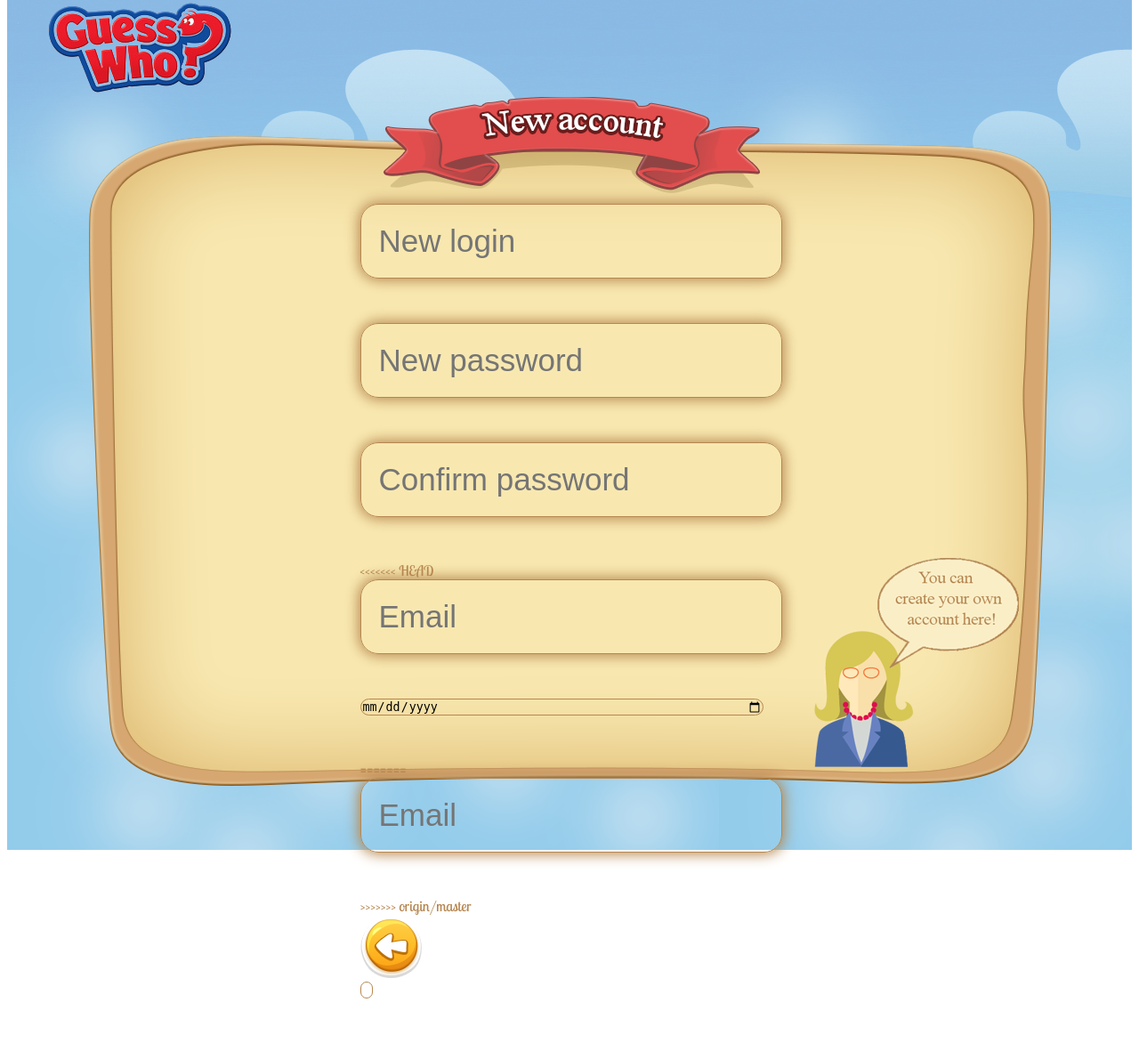
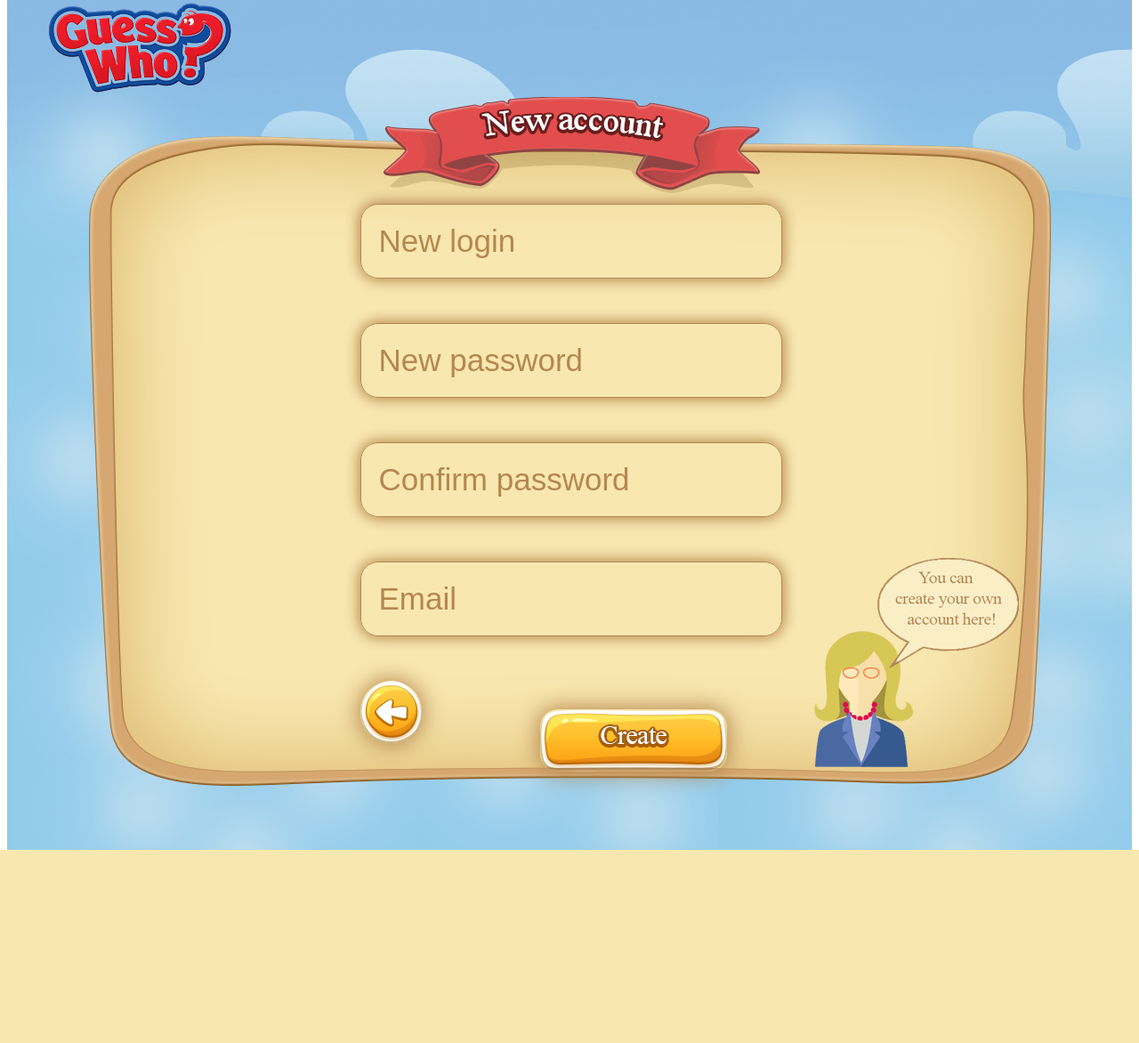
Before and after one commit to PVJ-Who-Proj/PVJ-Who-Proj, a PHP site: page /creation_compte.php in a window 1280 px wide. Shown: the whole page at 89% size. After the commit the page ends 955 px from the top, so only its background shows below. Run offline with PHP 8.4, Linux system fonts and the light colour scheme; the visitor is signed in with stand-in values (Sample User, id 1).

Commit message:
bon site

```diff
--- a/GuessWho.css
+++ b/GuessWho.css
@@ -126,52 +126,17 @@
 width: 480px;
 box-shadow: 0 0 15px 2px;
 }
-<<<<<<< HEAD
-.form_compte input[type="text"]:focus, input[type="password"]:focus, input[type="email"]:focus, input[type="date"]:focus{
-	background-color: #B68750;
-	color: #F8E8B0;
-}
-input[type=date]::-webkit-calendar-picker-indicator:hover{
-	cursor:pointer;
-}
-.form_compte input[type="date"]::-webkit-calendar-picker-indicator:hover{
-	background-color: #B68750;
-	color:#F8E8B0;
-}
-.form_compte input[type="date"]:focus::-webkit-calendar-picker-indicator:hover{
-	background-color: #F8E8B0;
-	color:#B68750;
-}
-.form_compte input[type=date]::-webkit-clear-button{
-	cursor: pointer;
-	margin-right: 10px;
-}
-input[type=date]::-webkit-inner-spin-button, input[type=date]::-webkit-outer-spin-button {
-  -webkit-appearance: none;
-  margin: 0px;
-}
-=======
-
-
 .form_compte input[type="text"]:focus, input[type="password"]:focus, input[type="email"]:focus{
 	background-color: #B68750;
 	color: #F8E8B0;
 }
-
-
->>>>>>> origin/master
 input::-webkit-input-placeholder{
 	color: #B68750;
 }
 input:focus::-webkit-input-placeholder{
 	color:#F8E8B0;
 }
-<<<<<<< HEAD
-.form_compte input[type="password"], input[type="email"], input[type="text"], input[type="date"],  select{
-=======
-
 .form_compte input[type="password"], input[type="email"], input[type="text"],  select{
->>>>>>> origin/master
 	outline:none;
 }
 .form_compte input[type="submit"]{
--- a/creation_compte.php
+++ b/creation_compte.php
@@ -11,12 +11,7 @@
 			<input type="password" name="creer_mdp" placeholder="New password" style="width:450px">
 
 			<input type="password" name="confirm_mdp" placeholder="Confirm password" style="width:450px">
-<<<<<<< HEAD
-			<input type="email" name="adr_mail" placeholder="Email" style="width:450px" autocomplete="off">
-			<input type="date" name="date_naiss" placeholder="test" style="width:450px" autocomplete="off">
-=======
 			<input  type="email" name="adr_mail" placeholder="Email" style="width:450px" autocomplete="off">
->>>>>>> origin/master
 			<div class="mauvais_mdp">
 				<?php
 				if($_SESSION['mdp_correct'] == false)
```
